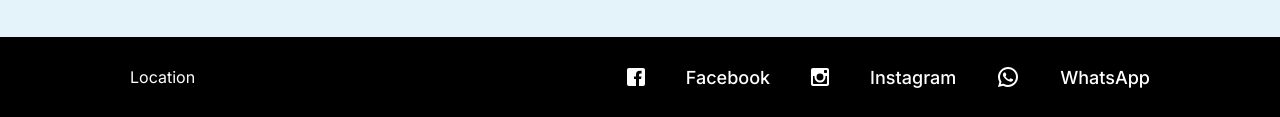
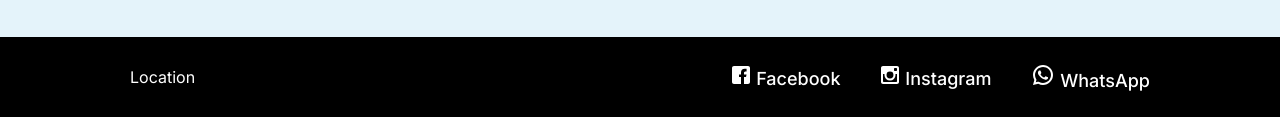
Before and after one commit to alejandroaltamirano25/Pixie, a plain HTML site: page index.html in a window 1280 px wide. Shown: the part 2307-2424 px from the top of the page. Drawn offline with Linux system fonts and the light colour scheme.

Commit message:
Update index.html

```diff
--- a/index.html
+++ b/index.html
@@ -11,13 +11,15 @@
 </head>
 <body>
     <!-- Esta es la barra de navegaciòn-->
-    <header class="navbar">
+    <header>
+        <nav class="navbar">
             <a class="logo" href="/">Pixie</a>
             <div class="nav-links">
                 <a class="nav-link" href="">Home</a>
                 <a class="nav-link" href="">Contact</a>
                 <a class="nav-link green" href="">Sign Up</a>
             </div>
+        </nav>
     </header>
     <main>
         <section class="container">
@@ -100,7 +102,7 @@
             <!-- Esta es la seccion de ubicacion y formulario de contacto-->
             <div class="user-info">
                 <!-- Este es el mapa-->
-                 <iframe src="https://www.google.com/maps/embed?pb=!1m18!1m12!1m3!1d3286.1149805146047!2d-58.555377423906506!3d-34.55064405469778!2m3!1f0!2f0!3f0!3m2!1i1024!2i768!4f13.1!3m3!1m2!1s0x95bcb755c04d214d%3A0x705c364fa69eca0a!2sPac%C3%ADfico%20Rodr%C3%ADguez%20%26%20Pueyrred%C3%B3n%2C%20B1653%20Villa%20Ballester%2C%20Provincia%20de%20Buenos%20Aires!5e0!3m2!1ses!2sar!4v1748485383126!5m2!1ses!2sar" width="60%" height="400" style="border:0;" allowfullscreen="" loading="lazy" referrerpolicy="no-referrer-when-downgrade"></iframe></html>
+                 <iframe class="map" src="https://www.google.com/maps/embed?pb=!1m18!1m12!1m3!1d3286.1149805146047!2d-58.555377423906506!3d-34.55064405469778!2m3!1f0!2f0!3f0!3m2!1i1024!2i768!4f13.1!3m3!1m2!1s0x95bcb755c04d214d%3A0x705c364fa69eca0a!2sPac%C3%ADfico%20Rodr%C3%ADguez%20%26%20Pueyrred%C3%B3n%2C%20B1653%20Villa%20Ballester%2C%20Provincia%20de%20Buenos%20Aires!5e0!3m2!1ses!2sar!4v1748485383126!5m2!1ses!2sar" width="100%" height="400" style="border:0;" allowfullscreen="" loading="lazy" referrerpolicy="no-referrer-when-downgrade"></iframe></html>
                 <!--Este es el foemulario de contacto-->
                 <div class="form">
                     <h2>Contact us</h2> <br>
@@ -128,13 +130,19 @@
             <div class="container-footer">
                 <a class="location" href="/">Location</a>
                 <div class="nav-links">
+
+                <a class="nav-link" href="https://www.facebook.com" target="_blank">
                     <img src="media/facebook.svg" alt="Logotipo de Facebook">
-                <a class="nav-link" href="">Facebook</a>
+                    <span>Facebook</span>
+                </a>
+                <a class="nav-link" href="https://www.instagram.com" target="_blank">
                     <img src="media/instagram.svg" alt="logotipo de Instagram">
-                <a class="nav-link" href="">Instagram</a>
+                     <span>Instagram</span>
+                </a>
+                <a class="nav-link" href="https://www.whatsapp.com" target="_blank">
                     <img src="media/whatsapp.svg" alt="Logotipo de Whatsapp">
-                <a class="nav-link" href="">WhatsApp</a>
-
+                     <span>WhatsApp</span>
+                </a>
             </div>
         </footer>
     </main>
```
Lines whose indentation alone changed are shown as unchanged.
